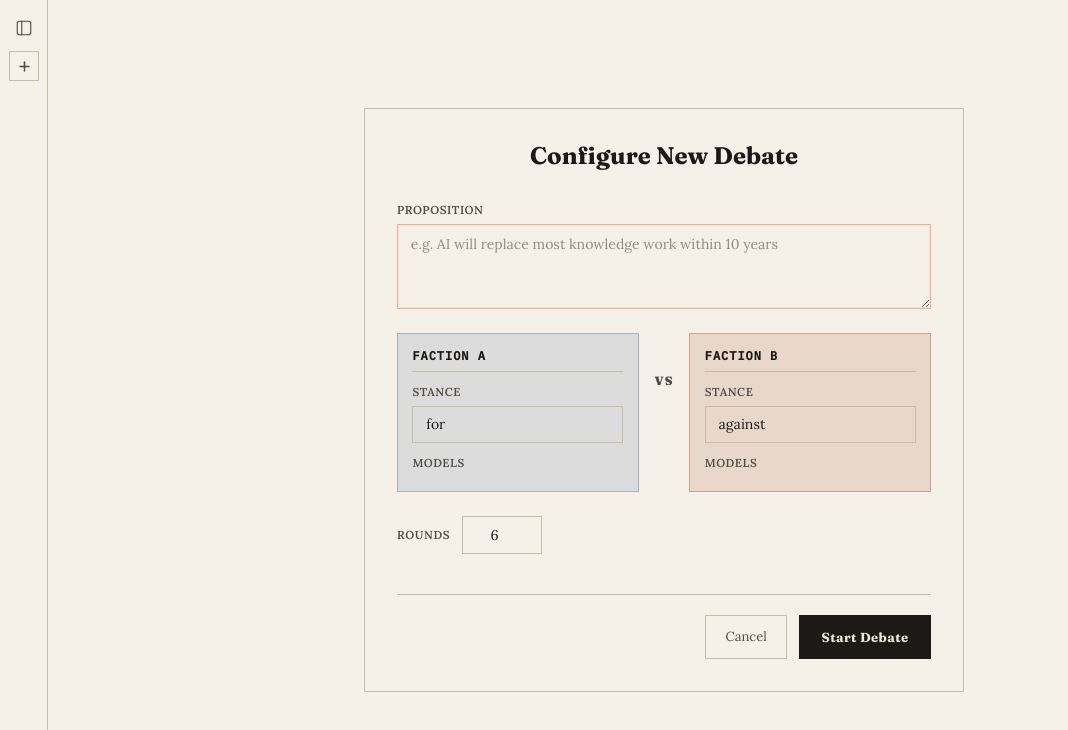
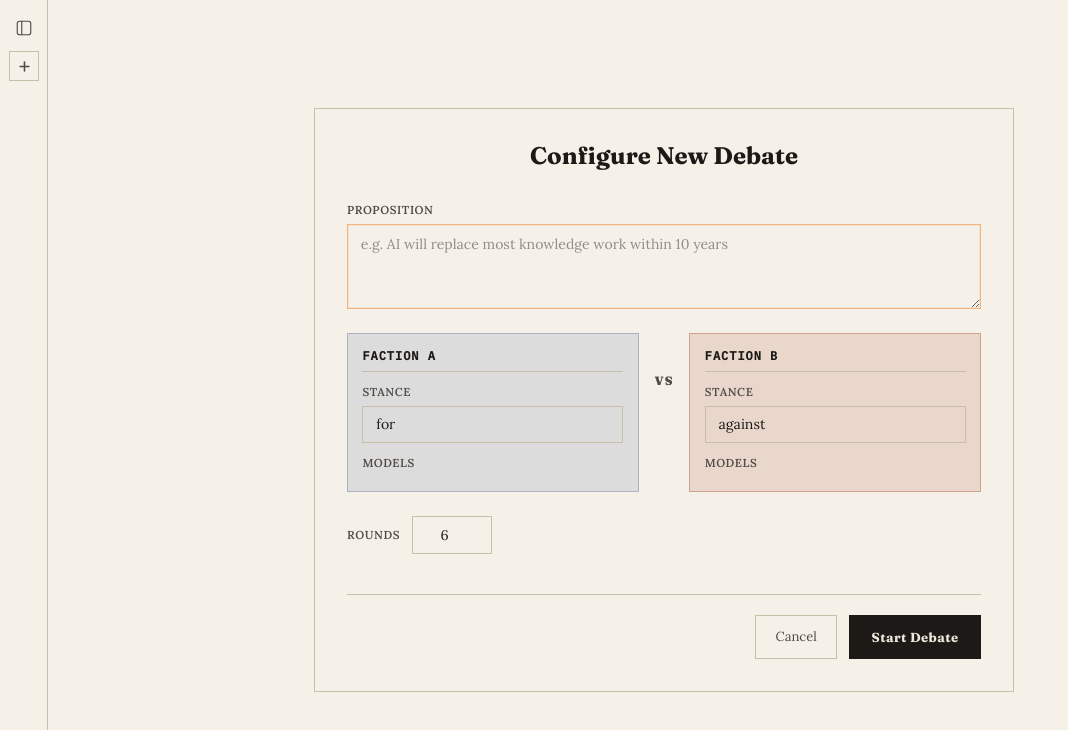
Before and after one commit to IAnuragMahapatra/DebateItOut, a plain HTML site: page frontend/index.html in a window 1280 px wide. Both pictures are taken after a click on the button "New Debate". Shown: the top 730 px of the page, without its empty margins (0-1068 px from the left). Drawn offline with nearby package versions, Linux system fonts and the light colour scheme; no server answers.

Commit message:
fix(ui): new debate view clips model picker when many models are configured

```diff
--- a/frontend/app.css
+++ b/frontend/app.css
@@ -397,23 +397,22 @@ body {
 .new-debate-view {
   flex: 1;
   display: flex;
+  flex-direction: column;
   align-items: center;
-  justify-content: center;
   overflow-y: auto;
   padding: 2rem;
 }
 
 .new-debate-container {
   width: 100%;
-  max-width: 600px;
+  max-width: 700px;
+  margin: auto;
   background: var(--bg);
   border: 1px solid var(--border);
-  border-radius: 12px;
   padding: 32px;
   display: flex;
   flex-direction: column;
   gap: 24px;
-  box-shadow: 0 10px 30px rgba(0,0,0,0.05);
 }
 
 .new-debate-title {
```
